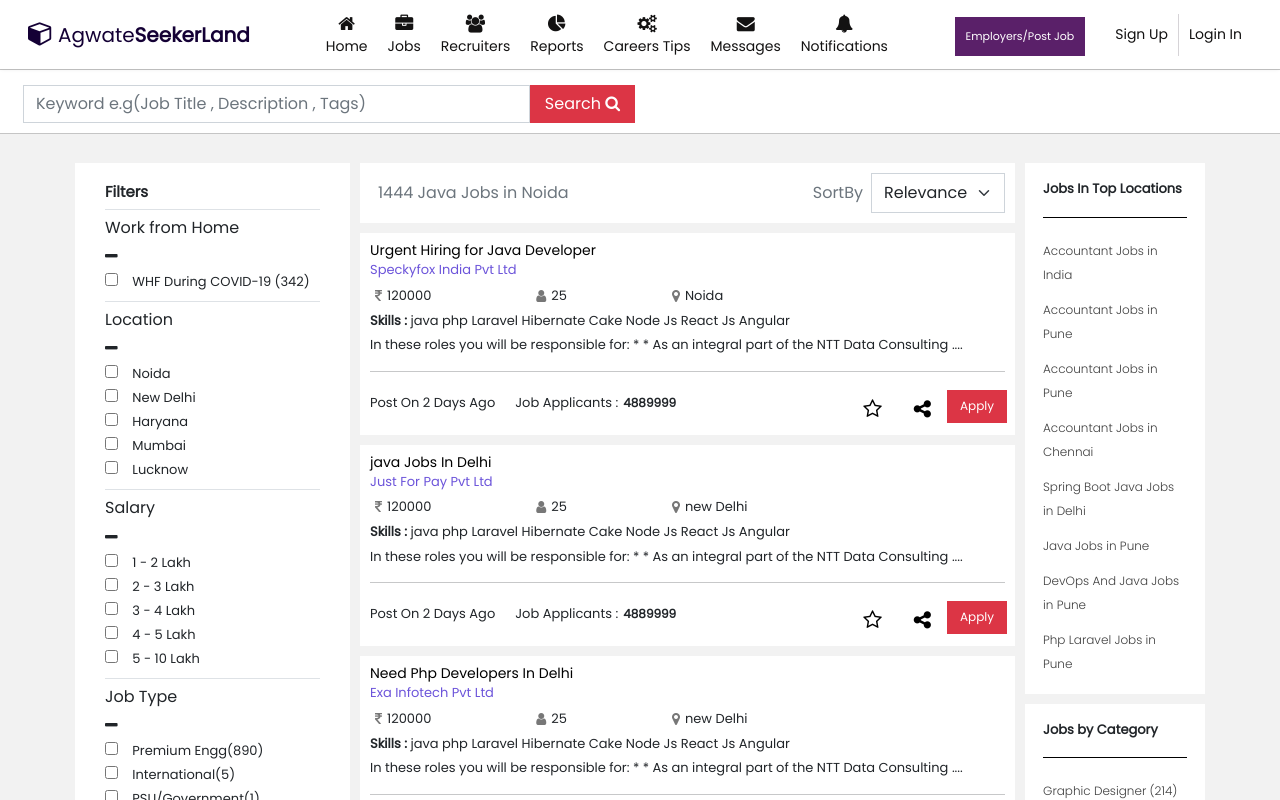
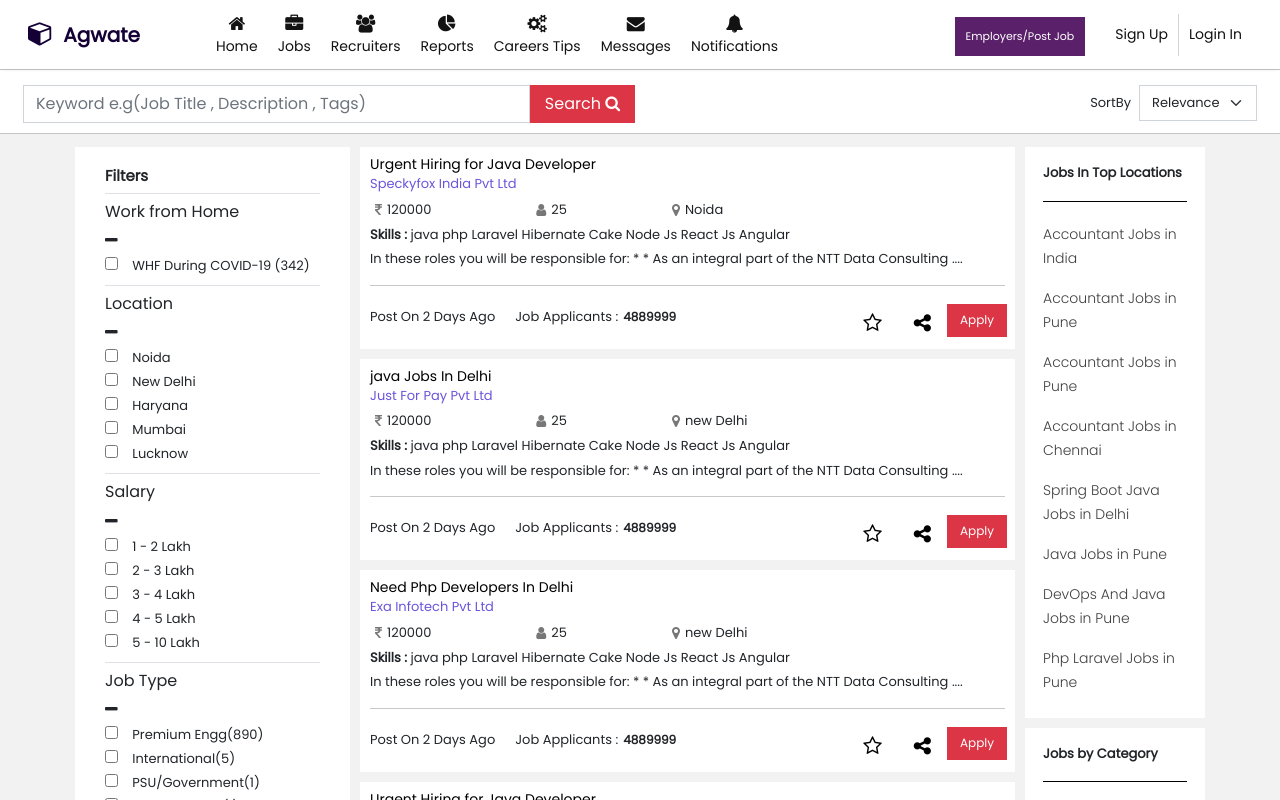
Before and after one commit to avinashManiTripathi/SeekerLand_frontEnd, a React (Create React App) app: page /jobs in a window 1280 px wide. Shown: the top 800 px of the page. Built offline with nearby package versions, Linux system fonts and the light colour scheme.

Commit message:
fixed css issue

```diff
--- a/src/Layout/Header/Header2.css
+++ b/src/Layout/Header/Header2.css
@@ -13,9 +13,8 @@
   border: none !important;
 }
 .navbar img {
-  border-radius: 50%;
-  width: 36px;
-  height: 36px;
+  width: 100%;
+  height: 10px;
   margin-right: 10px;
 }
 .postjob-button {
--- a/src/Layout/Header/Header2.js
+++ b/src/Layout/Header/Header2.js
@@ -1,5 +1,6 @@
 import React, { useState } from 'react';
 import './Header2.css';
+import agwate from './agwate.png';
 
 import { Dropdown, Nav, Navbar } from 'react-bootstrap';
 import { Link, useLocation } from 'react-router-dom';
@@ -18,7 +19,9 @@
     <Navbar collapseOnSelect expand='lg' bg='white' variant='white  fixed-top '>
       <div className='container-fluid'>
         <Link to='/' className='navbar-brand'>
-          <i className='fa fa-cube'></i>Agwate<b>SeekerLand</b>
+          <i className='fa fa-cube'></i>
+          {/* <img src={agwate} className=''></img> */}
+          <b> Agwate</b>
         </Link>
         <button
           type='button'
@@ -71,12 +74,7 @@
                   <Dropdown.Toggle
                     id='dropdown-basic'
                     className='user-action-dropdown'>
-                    <img
-                      src='https://www.tutorialrepublic.com/examples/images/avatar/3.jpg'
-                      className='avatar'
-                      alt='Avatar'
-                    />
-                    Avinash Tripathi
+                    My Account
                   </Dropdown.Toggle>
                   <Dropdown.Menu show={showDropdown}>
                     <Dropdown.Item href='#/action-1'>Profile</Dropdown.Item>
--- a/src/Layout/SideBar/Filter.js
+++ b/src/Layout/SideBar/Filter.js
@@ -16,7 +16,6 @@
           className='sidebar bg-white mb-2'
           style={{
             padding: '20px 30px',
-
           }}>
           <div className='border-bottom '>
             <h4 id='burgundy'>Filters</h4>
--- a/src/Layout/SideBar/SideBar.css
+++ b/src/Layout/SideBar/SideBar.css
@@ -17,19 +17,14 @@
 .quick-links-wrapper .quick-links-inner {
   margin: 1px 10px;
 }
-/* .quick-links-wrapper .quick-links-inner .quick-links-inner-links {
-  margin: -20px 10px -10px 0px !important;
+
+.quick-links-wrapper .quick-links-inner .quick-links-inner-links {
+  text-decoration: none;
   font-size: 14px !important;
-  text-decoration: none;
-  color: rgb(63, 63, 63);
-} */
-.quick-links-wrapper .quick-links-inner .quick-links-inner-links {
-  margin: -20px 10px -10px 0px !important;
-  text-decoration: none;
-  font-size: 12px !important;
   color: rgb(63, 63, 63);
 }
 
+/*
 .quick-links-inner-links::after {
   content: '';
   display: block;
@@ -43,7 +38,7 @@
 .quick-links-inner-links:hover::after {
   width: 100%;
   transition: width 0.4s;
-}
+} */
 
 .insert {
   background: #5e35b1;
--- a/src/PublicPages/Jobs/Jobs.js
+++ b/src/PublicPages/Jobs/Jobs.js
@@ -68,32 +68,14 @@
                 )}
               </Button>
             </div>
-          </div>
-        </div>
-      </div>
-      <div className='container'>
-        <div className='row '>
-          <div className='col-md-3 mt-4'>
-            <Filter />
-            <TopSideBarMenu />
-          </div>
-          <div className='col-md-7 mt-4'>
-            <div
-              className='d-flex bg-white '
-              style={{
-                margin: '0px 0px 10px 0px ',
-                padding: '5px ',
-              }}>
-              <div className='col-md-6'>
-                <div className='text-muted m-2' id='res'>
-                  1444 Java Jobs in Noida
-                </div>
-              </div>
             <div className='col-md-6'>
               <div className='d-flex justify-content-end '>
                 <div id='sorting' className='d-flex'>
-                    <span className='text-muted m-2'>SortBy</span>
+                  <span className='m-2' style={{ fontSize: '13px' }}>
+                    SortBy
+                  </span>
                   <select
+                    style={{ fontSize: '13px' }}
                     name='sort'
                     id='sort'
                     className='form-control form-select'>
@@ -104,8 +86,16 @@
               </div>
             </div>
           </div>
+        </div>
+      </div>
+      <div className='container'>
+        <div className='row '>
+          <div className='col-md-3 mt-2'>
+            <Filter />
+            <TopSideBarMenu />
+          </div>
+          <div className='col-md-7 mt-2'>
             <JobCards data={jobsData} />
-
             <div className='tabs-wrapper mt-4'>
               <h4
                 style={{
@@ -119,7 +109,7 @@
               </div>
             </div>
           </div>
-          <div className='col-md-2 mt-4'>
+          <div className='col-md-2 mt-2'>
             <SideBar data={JobsInTopLocations} />
             <SideBar data={JobsbyCategory} />
             <SideBar data={QuickLink} />
```
Also changed, not shown: src/Layout/Header/agwate.png (added), 1 other file (tests, documents, lock files or other folders). Lines whose indentation alone changed are shown as unchanged.
